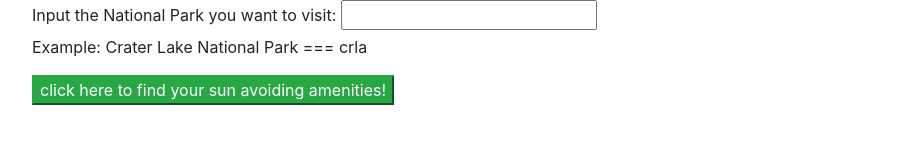
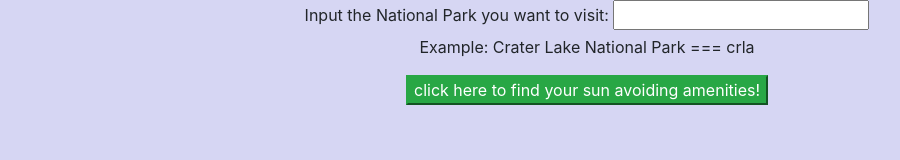
Before and after one commit to maxwellalvord/bikeAPI, a website built with webpack: page src/index.html in a window 1280 px wide. Shown: the whole page, without its empty margins (53-953 px from the left). Built offline with nearby package versions, Linux system fonts and the light colour scheme.

Commit message:
BUGFIX: it works again
Co-authored-by: Claire Thorington <claire.thorington@gmail.com>
Co-authored-by: Tyler Emmerson <tyleremmerson0216@gmail.com>

```diff
--- a/src/css/styles.css
+++ b/src/css/styles.css
@@ -1,3 +1,4 @@
-.body {
+body {
   background-color: rgb(214, 214, 243);
+  text-align: center;
 }
--- a/src/index.js
+++ b/src/index.js
@@ -1,7 +1,7 @@
 import $ from 'jquery';
 import 'bootstrap';
 import 'bootstrap/dist/css/bootstrap.min.css';
-// import './css/styles.css';
+import './css/styles.css';
 import amenityChecker from './js/park-amenities.js';
 
 function clearFields() {
@@ -10,7 +10,8 @@ function clearFields() {
 }
 
 function getElements(response) {
-  if (response.data[0]) {
+  if (response.data) {
+    console.log(response.data[0]);
     $('#amenities').text(` ${response.data[0].description}`);
   } else {
     $('.showErrors').text(`There was an error: ${response}`);
--- a/src/js/park-amenities.js
+++ b/src/js/park-amenities.js
@@ -6,6 +6,7 @@ export default class amenityChecker {
       if (!response.ok) {
         throw Error(response.statusText);
       }
+      console.log(response);
       return response.json();
     } catch(error) {
       return error.message;
```
